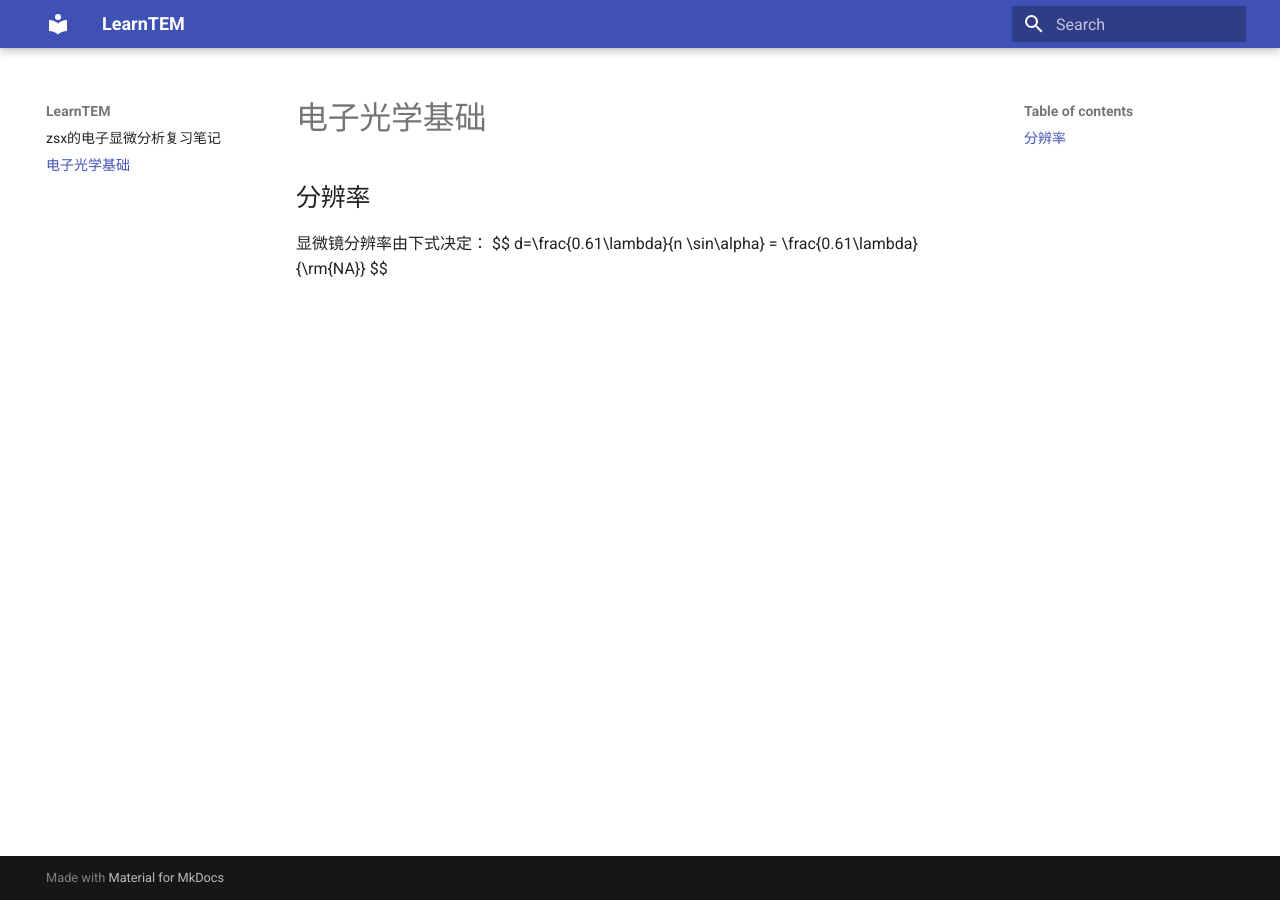
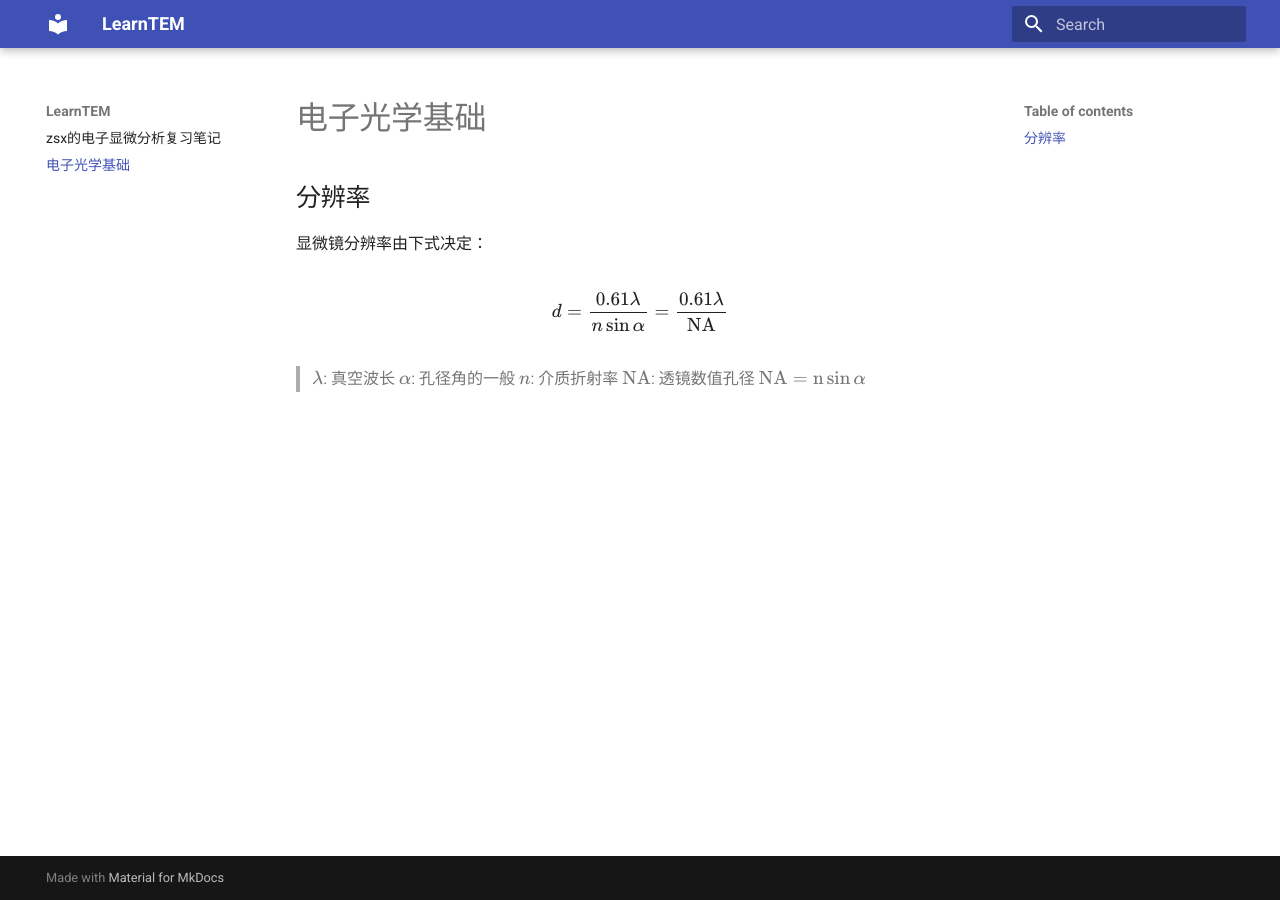
Before and after one commit to LearnTEM/basicTEM, an MkDocs documentation site: the page built from docs/第1章-电子光学基础.md, in a window 1280 px wide. Built offline with MkDocs 1.6.1 and Material for MkDocs 9.7.7, drawn with Linux system fonts in a browser that asks for light colours.

Commit message:
update chapter1

```diff
--- a/docs/第1章-电子光学基础.md
+++ b/docs/第1章-电子光学基础.md
@@ -3,6 +3,12 @@
 ## 分辨率
 
 显微镜分辨率由下式决定：
+
 $$
-d=\frac{0.61\lambda}{n \sin\alpha} = \frac{0.61\lambda}{\rm{NA}}
+    d=\frac{0.61\lambda}{n \sin\alpha} = \frac{0.61\lambda}{\rm{NA}}
 $$
+
+> $\lambda$: 真空波长
+  $\alpha$: 孔径角的一般
+  $n$: 介质折射率
+  $\rm{NA}$: 透镜数值孔径 $\rm{NA}= n\sin\alpha$
```
